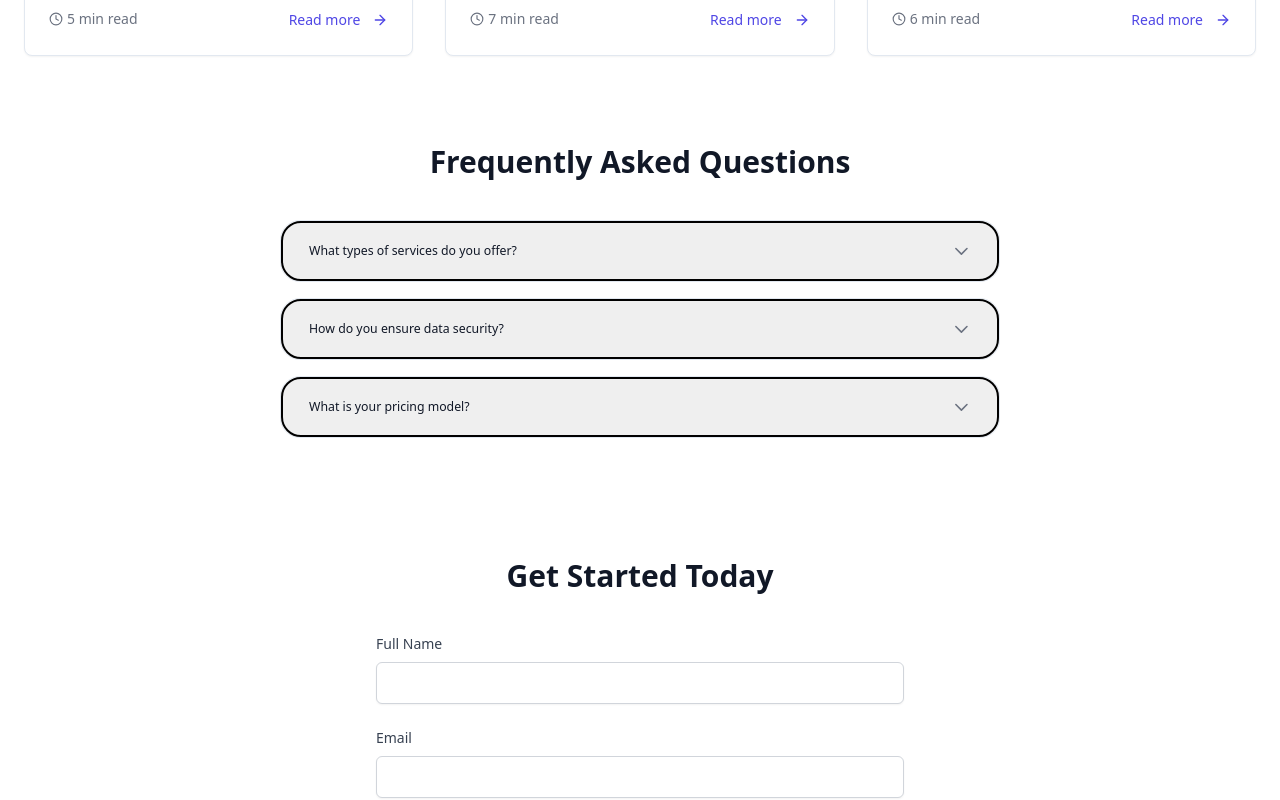
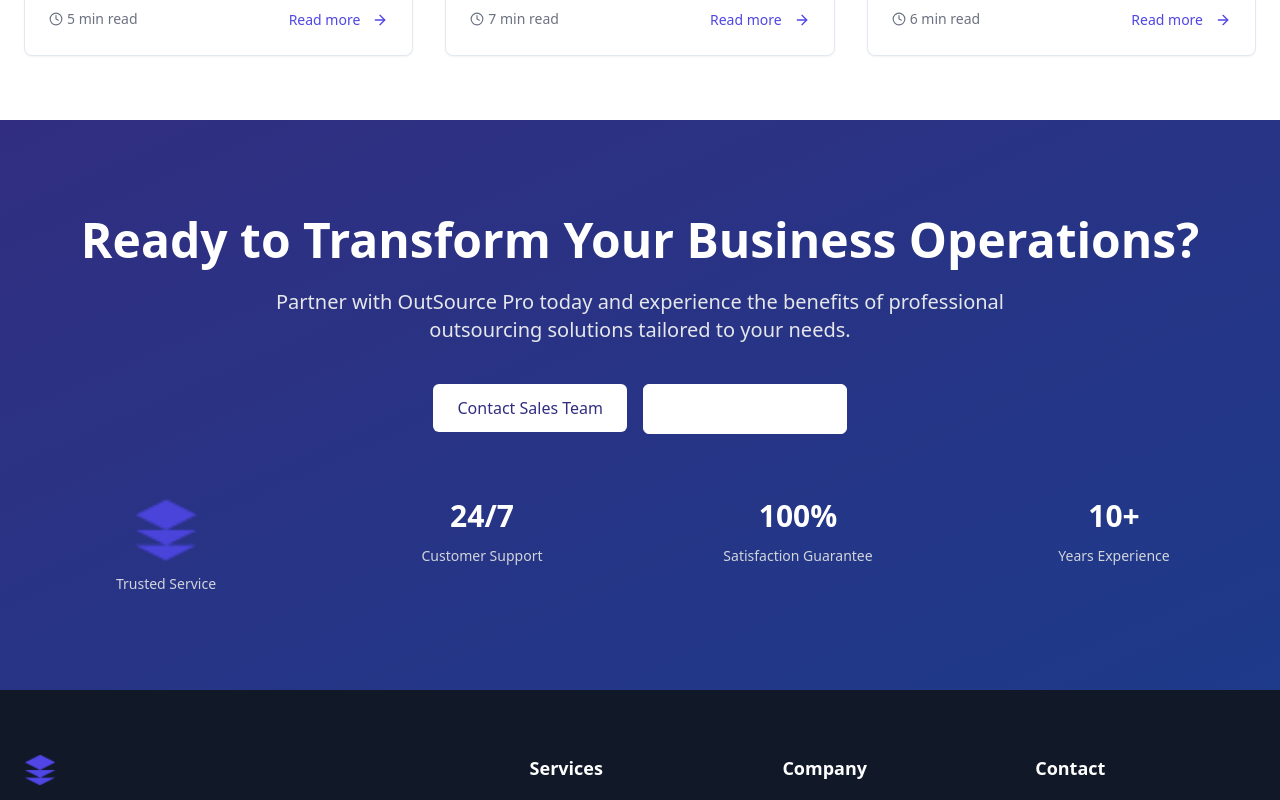
Before and after one commit to Nicolai0629/destiny, a React (Vite) app: page / in a window 1280 px wide. Shown: the part 5580-6380 px from the top of the page. Built offline with nearby package versions, Linux system fonts and the light colour scheme.

Commit message:
Remove FAQ and Get Started sections
Removed the FAQ and Get Started sections from the homepage. Added a new section before the footer.

```diff
--- /dev/null
+++ b/src/components/sections/CtaSection.tsx
@@ -0,0 +1,60 @@
+
+import { Link } from "react-router-dom";
+import { Button } from "@/components/ui/button";
+import { ArrowRight } from "lucide-react";
+
+export const CtaSection = () => {
+  return (
+    <section className="py-24 bg-gradient-to-br from-indigo-900 to-blue-900 text-white">
+      <div className="max-w-[1312px] mx-auto px-6 text-center">
+        <h2 className="text-4xl md:text-5xl font-bold mb-6">
+          Ready to Transform Your Business Operations?
+        </h2>
+        <p className="text-xl mb-10 max-w-3xl mx-auto text-gray-200">
+          Partner with OutSource Pro today and experience the benefits of professional outsourcing solutions tailored to your needs.
+        </p>
+
+        <div className="flex flex-col sm:flex-row gap-4 justify-center">
+          <Link to="/contact">
+            <Button size="lg" className="text-base px-6 py-6 bg-white text-indigo-900 hover:bg-gray-100">
+              Contact Sales Team
+            </Button>
+          </Link>
+          <Link to="/services">
+            <Button
+              size="lg"
+              variant="outline"
+              className="text-base px-6 py-6 border-white text-white hover:bg-white/10 group"
+            >
+              Explore Services
+              <ArrowRight className="ml-2 h-5 w-5 transition-transform group-hover:translate-x-1" />
+            </Button>
+          </Link>
+        </div>
+
+        <div className="mt-16 grid grid-cols-2 md:grid-cols-4 gap-8">
+          <div className="flex flex-col items-center">
+            <img
+              src="/lovable-uploads/2053c657-4918-41fe-8fc3-3207c5440755.png"
+              alt="Trust Badge"
+              className="h-16 mb-3 opacity-90"
+            />
+            <p className="text-sm text-gray-300">Trusted Service</p>
+          </div>
+          <div className="flex flex-col items-center">
+            <div className="text-3xl font-bold mb-3">24/7</div>
+            <p className="text-sm text-gray-300">Customer Support</p>
+          </div>
+          <div className="flex flex-col items-center">
+            <div className="text-3xl font-bold mb-3">100%</div>
+            <p className="text-sm text-gray-300">Satisfaction Guarantee</p>
+          </div>
+          <div className="flex flex-col items-center">
+            <div className="text-3xl font-bold mb-3">10+</div>
+            <p className="text-sm text-gray-300">Years Experience</p>
+          </div>
+        </div>
+      </div>
+    </section>
+  );
+};
--- a/src/pages/Index.tsx
+++ b/src/pages/Index.tsx
@@ -1,10 +1,7 @@
-
 import { PageLayout } from "@/components/layout/page-layout";
 import { Hero } from "@/components/sections/Hero";
 import { Services } from "@/components/sections/Services";
 import { WhyUs } from "@/components/sections/WhyUs";
-import { FAQ } from "@/components/sections/FAQ";
-import { Contact } from "@/components/sections/Contact";
 import { Testimonials } from "@/components/sections/Testimonials";
 import { BlogPreview } from "@/components/sections/BlogPreview";
 import { Pricing } from "@/components/sections/Pricing";
@@ -12,6 +9,7 @@ import { SectionContainer } from "@/components/ui/section-container";
 import { Button } from "@/components/ui/button";
 import { ArrowRight, CheckCircle2 } from "lucide-react";
 import { Link } from "react-router-dom";
+import { CtaSection } from "@/components/sections/CtaSection";
 
 const Index = () => {
   return (
@@ -147,9 +145,8 @@ const Index = () => {
 
       <BlogPreview />
 
-      <FAQ />
-
-      <Contact />
+      {/* CTA Section - New section to replace FAQ and Contact */}
+      <CtaSection />
     </PageLayout>
   );
 };
```
